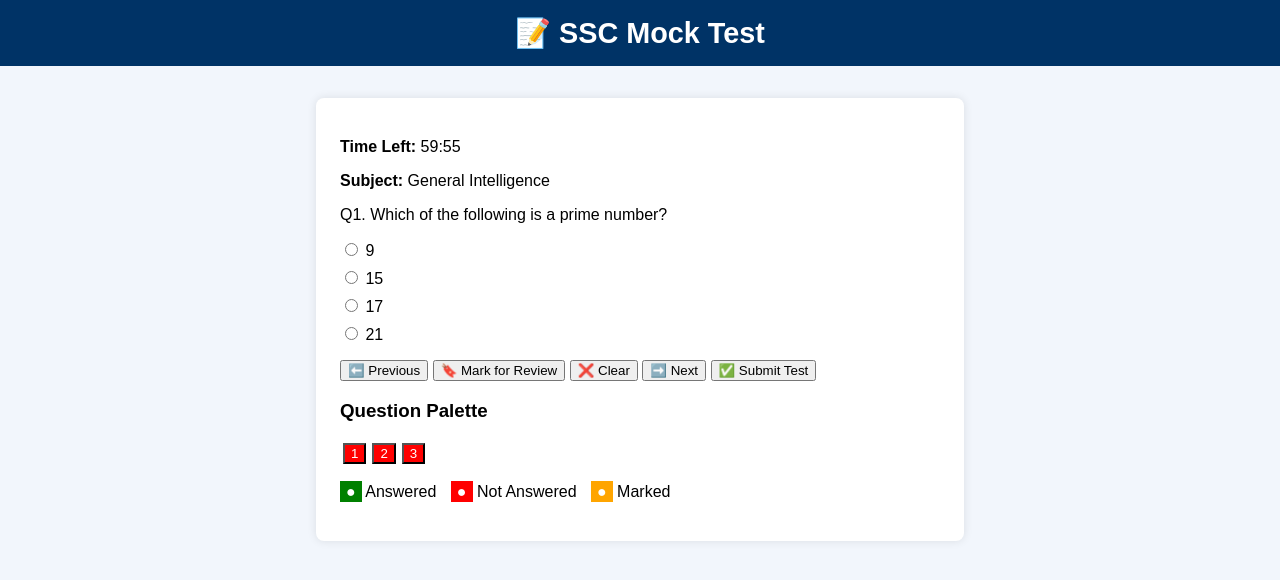
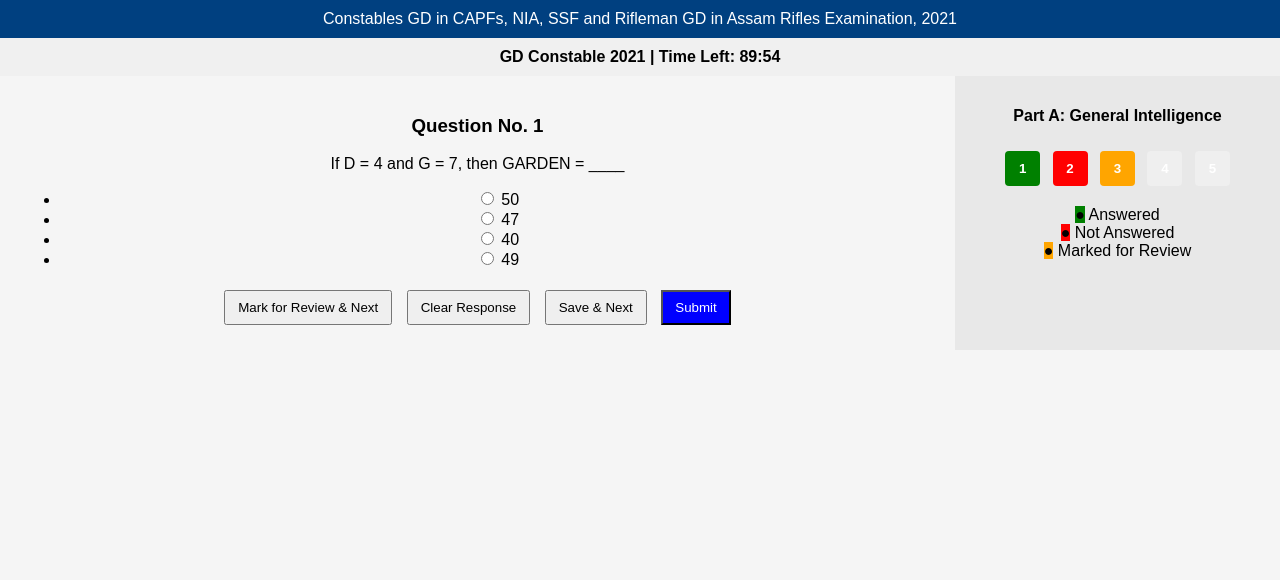
Before and after one commit to testgeniust/mocktest-website, a plain HTML site: page Frontend/mock-test.html in a window 1280 px wide. Drawn offline with Linux system fonts and the light colour scheme; files that its build step writes are made by us from their sources.

```diff
--- a/Frontend/mock-test.html
+++ b/Frontend/mock-test.html
@@ -1,53 +1,99 @@
 <!DOCTYPE html>
 <html lang="en">
 <head>
-  <meta charset="UTF-8" />
-  <meta name="viewport" content="width=device-width, initial-scale=1.0"/>
-  <title>Mock Test</title>
-  <link rel="stylesheet" href="css/style.css" />
+  <meta charset="UTF-8">
+  <title>Mock Test Interface</title>
+  <link rel="stylesheet" href="style.css">
+  <style>
+    body {
+      font-family: Arial, sans-serif;
+      margin: 0;
+      background: #f5f5f5;
+    }
+    header {
+      background: #004080;
+      color: white;
+      padding: 10px;
+      font-size: 16px;
+    }
+    #exam-title {
+      background: #f0f0f0;
+      padding: 10px;
+      font-weight: bold;
+    }
+    .main {
+      display: flex;
+    }
+    .question-area {
+      flex: 3;
+      padding: 20px;
+    }
+    .question-palette {
+      flex: 1;
+      background: #e8e8e8;
+      padding: 10px;
+    }
+    .question-palette button {
+      width: 35px;
+      height: 35px;
+      margin: 4px;
+      border: none;
+      border-radius: 4px;
+      font-weight: bold;
+      color: white;
+    }
+    .answered { background: green; }
+    .not-answered { background: red; }
+    .review { background: orange; }
+    .controls button {
+      margin: 5px;
+      padding: 8px 12px;
+    }
+  </style>
 </head>
 <body>
   <header>
-    <h1>📝 SSC Mock Test</h1>
+    Constables GD in CAPFs, NIA, SSF and Rifleman GD in Assam Rifles Examination, 2021
   </header>
 
-  <main class="question-box">
-    <div id="test-header">
-      <p><strong>Time Left:</strong> <span id="timer">59:59</span></p>
-      <p><strong>Subject:</strong> General Intelligence</p>
+  <div id="exam-title">
+    GD Constable 2021 | Time Left: <strong>89:54</strong>
+  </div>
+
+  <div class="main">
+    <div class="question-area">
+      <h3>Question No. 1</h3>
+      <p>If D = 4 and G = 7, then GARDEN = ____</p>
+      <ul>
+        <li><label><input type="radio" name="q1"> 50</label></li>
+        <li><label><input type="radio" name="q1"> 47</label></li>
+        <li><label><input type="radio" name="q1"> 40</label></li>
+        <li><label><input type="radio" name="q1"> 49</label></li>
+      </ul>
+      <div class="controls">
+        <button>Mark for Review & Next</button>
+        <button>Clear Response</button>
+        <button>Save & Next</button>
+        <button style="background: blue; color: white;">Submit</button>
+      </div>
     </div>
 
-    <div id="question-block">
-      <p id="question">Q1. Loading question...</p>
-      <ul class="options">
-        <li><label><input type="radio" name="option" value="A" /> <span id="optA">Option A</span></label></li>
-        <li><label><input type="radio" name="option" value="B" /> <span id="optB">Option B</span></label></li>
-        <li><label><input type="radio" name="option" value="C" /> <span id="optC">Option C</span></label></li>
-        <li><label><input type="radio" name="option" value="D" /> <span id="optD">Option D</span></label></li>
-      </ul>
-    </div>
-
-    <div class="question-controls">
-      <button onclick="prevQuestion()">⬅️ Previous</button>
-      <button onclick="markForReview()">🔖 Mark for Review</button>
-      <button onclick="clearResponse()">❌ Clear</button>
-      <button onclick="nextQuestion()">➡️ Next</button>
-      <button onclick="submitTest()">✅ Submit Test</button>
-    </div>
-
-    <div class="palette">
-      <h3>Question Palette</h3>
-      <div id="palette-container">
-        <!-- Palette buttons dynamically inserted -->
+    <div class="question-palette">
+      <h4>Part A: General Intelligence</h4>
+      <div>
+        <button class="answered">1</button>
+        <button class="not-answered">2</button>
+        <button class="review">3</button>
+        <button>4</button>
+        <button>5</button>
+        <!-- More buttons -->
       </div>
       <p>
-        <span style="background: green; color: white; padding: 2px 6px;">●</span> Answered
-        <span style="background: red; color: white; padding: 2px 6px; margin-left: 10px;">●</span> Not Answered
-        <span style="background: orange; color: white; padding: 2px 6px; margin-left: 10px;">●</span> Marked
+        <span class="answered">●</span> Answered<br>
+        <span class="not-answered">●</span> Not Answered<br>
+        <span class="review">●</span> Marked for Review
       </p>
     </div>
-  </main>
-
-  <script type="module" src="js/main.js"></script>
+  </div>
 </body>
 </html>
```
Also changed, not shown: 1 other file.
